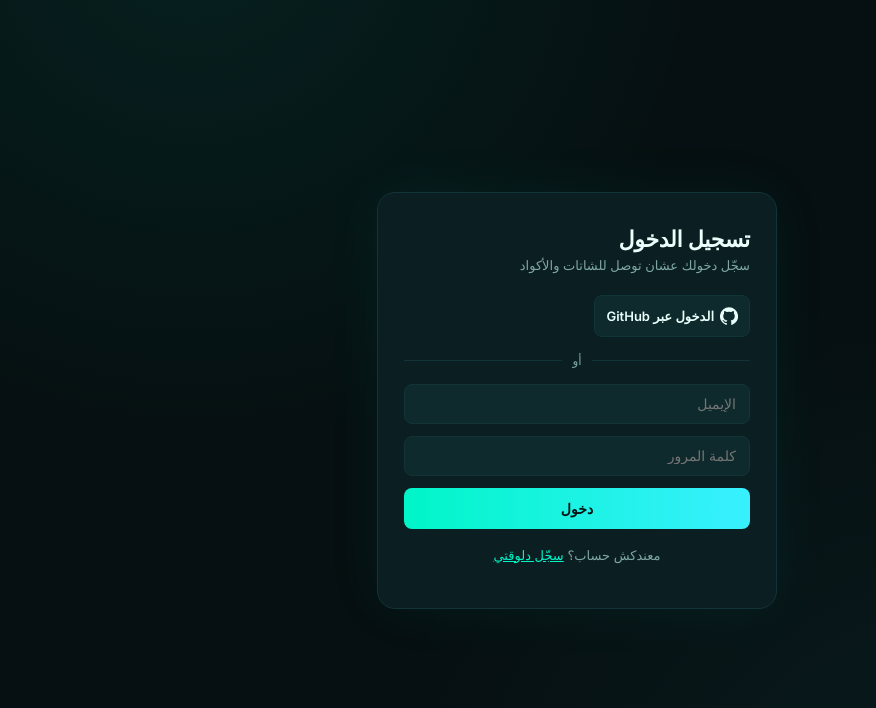
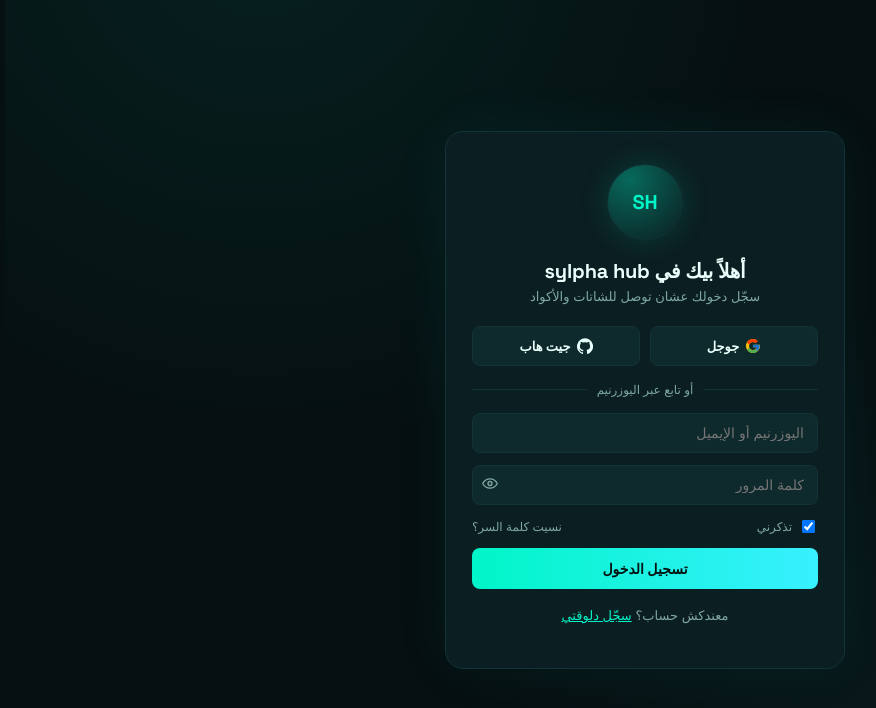
Before and after one commit to s7abowx-xyz/claude-ai, a Next.js app: page /login in a window 1280 px wide. Shown: the top 708 px of the page, without its empty margins (177-1053 px from the left). Built offline with nearby package versions, Linux system fonts and the light colour scheme.

Commit message:
تحديث

```diff
--- a/app/login/page.tsx
+++ b/app/login/page.tsx
@@ -3,11 +3,22 @@
 import { useState } from "react";
 import { signIn } from "next-auth/react";
 import Link from "next/link";
-import { cardStyle, inputStyle, primaryButtonStyle, ghostButtonStyle } from "../_components/authUi";
+import {
+  cardStyle,
+  logoWrapStyle,
+  inputStyle,
+  primaryButtonStyle,
+  ghostButtonStyle,
+  providerRowStyle,
+  dividerRowStyle,
+  linkMutedStyle,
+} from "../_components/authUi";
 
 export default function LoginPage() {
-  const [email, setEmail] = useState("");
+  const [identifier, setIdentifier] = useState("");
   const [password, setPassword] = useState("");
+  const [showPassword, setShowPassword] = useState(false);
+  const [remember, setRemember] = useState(true);
   const [error, setError] = useState<string | null>(null);
   const [loading, setLoading] = useState(false);
 
@@ -16,13 +27,13 @@
     setError(null);
     setLoading(true);
     const res = await signIn("credentials", {
-      email,
+      identifier,
       password,
       redirect: false,
     });
     setLoading(false);
     if (res?.error) {
-      setError("الإيميل أو كلمة المرور غلط");
+      setError("اليوزرنيم/الإيميل أو كلمة المرور غلط");
     } else {
       window.location.href = "/";
     }
@@ -39,54 +50,79 @@
       }}
     >
       <div style={cardStyle}>
-        <h1 style={{ fontSize: 22, margin: "0 0 4px" }}>تسجيل الدخول</h1>
-        <p style={{ color: "var(--text-muted)", fontSize: 13, margin: "0 0 22px" }}>
+        <div style={logoWrapStyle}>SH</div>
+        <h1 style={{ fontSize: 20, margin: "0 0 4px", textAlign: "center" }}>
+          أهلاً بيك في sylpha hub
+        </h1>
+        <p style={{ color: "var(--text-muted)", fontSize: 13, margin: "0 0 22px", textAlign: "center" }}>
           سجّل دخولك عشان توصل للشاتات والأكواد
         </p>
 
-        <button
-          type="button"
-          style={{ ...ghostButtonStyle, marginBottom: 16 }}
-          onClick={() => signIn("github", { callbackUrl: "/" })}
-        >
-          <GithubIcon /> الدخول عبر GitHub
+        <div style={providerRowStyle}>
+          <button type="button" style={ghostButtonStyle} onClick={() => signIn("google", { callbackUrl: "/" })}>
+            <GoogleIcon /> جوجل
           </button>
+          <button type="button" style={ghostButtonStyle} onClick={() => signIn("github", { callbackUrl: "/" })}>
+            <GithubIcon /> جيت هاب
+          </button>
+        </div>
 
-        <div
-          style={{
-            display: "flex",
-            alignItems: "center",
-            gap: 10,
-            color: "var(--text-muted)",
-            fontSize: 12,
-            margin: "16px 0",
-          }}
-        >
+        <div style={dividerRowStyle}>
           <span style={{ flex: 1, height: 1, background: "var(--border)" }} />
-          أو
+          أو تابع عبر اليوزرنيم
           <span style={{ flex: 1, height: 1, background: "var(--border)" }} />
         </div>
 
         <form onSubmit={handleSubmit} style={{ display: "flex", flexDirection: "column", gap: 12 }}>
           <input
             style={inputStyle}
-            type="email"
-            placeholder="الإيميل"
-            value={email}
-            onChange={(e) => setEmail(e.target.value)}
+            placeholder="اليوزرنيم أو الإيميل"
+            value={identifier}
+            onChange={(e) => setIdentifier(e.target.value)}
             required
           />
+          <div style={{ position: "relative" }}>
             <input
-            style={inputStyle}
-            type="password"
+              style={{ ...inputStyle, paddingLeft: 40 }}
+              type={showPassword ? "text" : "password"}
               placeholder="كلمة المرور"
               value={password}
               onChange={(e) => setPassword(e.target.value)}
               required
             />
+            <button
+              type="button"
+              onClick={() => setShowPassword((s) => !s)}
+              style={{
+                position: "absolute",
+                left: 10,
+                top: "50%",
+                transform: "translateY(-50%)",
+                background: "none",
+                border: "none",
+                color: "var(--text-muted)",
+                cursor: "pointer",
+                padding: 0,
+              }}
+              aria-label="إظهار كلمة المرور"
+            >
+              {showPassword ? <EyeOffIcon /> : <EyeIcon />}
+            </button>
+          </div>
+
+          <div style={{ display: "flex", justifyContent: "space-between", alignItems: "center" }}>
+            <label style={{ display: "flex", alignItems: "center", gap: 6, fontSize: 12, color: "var(--text-muted)" }}>
+              <input type="checkbox" checked={remember} onChange={(e) => setRemember(e.target.checked)} />
+              تذكرني
+            </label>
+            <Link href="/forgot-password" style={linkMutedStyle}>
+              نسيت كلمة السر؟
+            </Link>
+          </div>
+
           {error && <p style={{ color: "var(--danger)", fontSize: 13, margin: 0 }}>{error}</p>}
           <button type="submit" style={primaryButtonStyle} disabled={loading}>
-            {loading ? "جاري الدخول..." : "دخول"}
+            {loading ? "جاري الدخول..." : "تسجيل الدخول"}
           </button>
         </form>
 
@@ -103,8 +139,37 @@
 
 function GithubIcon() {
   return (
-    <svg width="18" height="18" viewBox="0 0 24 24" fill="currentColor">
+    <svg width="16" height="16" viewBox="0 0 24 24" fill="currentColor">
       <path d="M12 .5a12 12 0 0 0-3.79 23.4c.6.11.82-.26.82-.58v-2.02c-3.34.73-4.04-1.61-4.04-1.61-.55-1.39-1.34-1.76-1.34-1.76-1.09-.75.08-.73.08-.73 1.2.09 1.84 1.24 1.84 1.24 1.07 1.84 2.81 1.3 3.5 1 .11-.78.42-1.3.76-1.6-2.67-.3-5.47-1.33-5.47-5.93 0-1.31.47-2.38 1.24-3.22-.12-.3-.54-1.52.12-3.18 0 0 1.01-.32 3.3 1.23a11.5 11.5 0 0 1 6 0c2.29-1.55 3.3-1.23 3.3-1.23.66 1.66.24 2.88.12 3.18.77.84 1.24 1.91 1.24 3.22 0 4.61-2.81 5.63-5.48 5.92.43.37.81 1.1.81 2.22v3.29c0 .32.22.7.83.58A12 12 0 0 0 12 .5Z" />
     </svg>
   );
 }
+
+function GoogleIcon() {
+  return (
+    <svg width="16" height="16" viewBox="0 0 48 48">
+      <path fill="#FFC107" d="M43.6 20.5H42V20H24v8h11.3c-1.6 4.6-6 8-11.3 8-6.6 0-12-5.4-12-12s5.4-12 12-12c3.1 0 5.8 1.1 8 3l6-6C34 5.1 29.3 3 24 3 12.4 3 3 12.4 3 24s9.4 21 21 21 21-9.4 21-21c0-1.4-.1-2.5-.4-3.5z"/>
+      <path fill="#FF3D00" d="M6.3 14.7l6.6 4.8C14.7 15.6 19 13 24 13c3.1 0 5.8 1.1 8 3l6-6C34 5.1 29.3 3 24 3 16.3 3 9.7 7.4 6.3 14.7z"/>
+      <path fill="#4CAF50" d="M24 45c5.2 0 9.9-2 13.4-5.2l-6.2-5.2C29.2 36.2 26.7 37 24 37c-5.3 0-9.7-3.4-11.3-8.1l-6.5 5C9.6 40.5 16.3 45 24 45z"/>
+      <path fill="#1976D2" d="M43.6 20.5H42V20H24v8h11.3c-.8 2.3-2.2 4.2-4.1 5.6l6.2 5.2C40.9 36 44 30.5 44 24c0-1.4-.1-2.5-.4-3.5z"/>
+    </svg>
+  );
+}
+
+function EyeIcon() {
+  return (
+    <svg width="16" height="16" viewBox="0 0 24 24" fill="none" stroke="currentColor" strokeWidth="2">
+      <path d="M1 12s4-7 11-7 11 7 11 7-4 7-11 7-11-7-11-7Z" />
+      <circle cx="12" cy="12" r="3" />
+    </svg>
+  );
+}
+
+function EyeOffIcon() {
+  return (
+    <svg width="16" height="16" viewBox="0 0 24 24" fill="none" stroke="currentColor" strokeWidth="2">
+      <path d="M17.94 17.94A10.94 10.94 0 0 1 12 19c-7 0-11-7-11-7a21.6 21.6 0 0 1 5.06-5.94M9.9 4.24A9.12 9.12 0 0 1 12 4c7 0 11 7 11 7a21.5 21.5 0 0 1-2.16 3.19m-6.72-1.07a3 3 0 1 1-4.24-4.24" />
+      <line x1="1" y1="1" x2="23" y2="23" />
+    </svg>
+  );
+}
```
Lines whose indentation alone changed are shown as unchanged.
